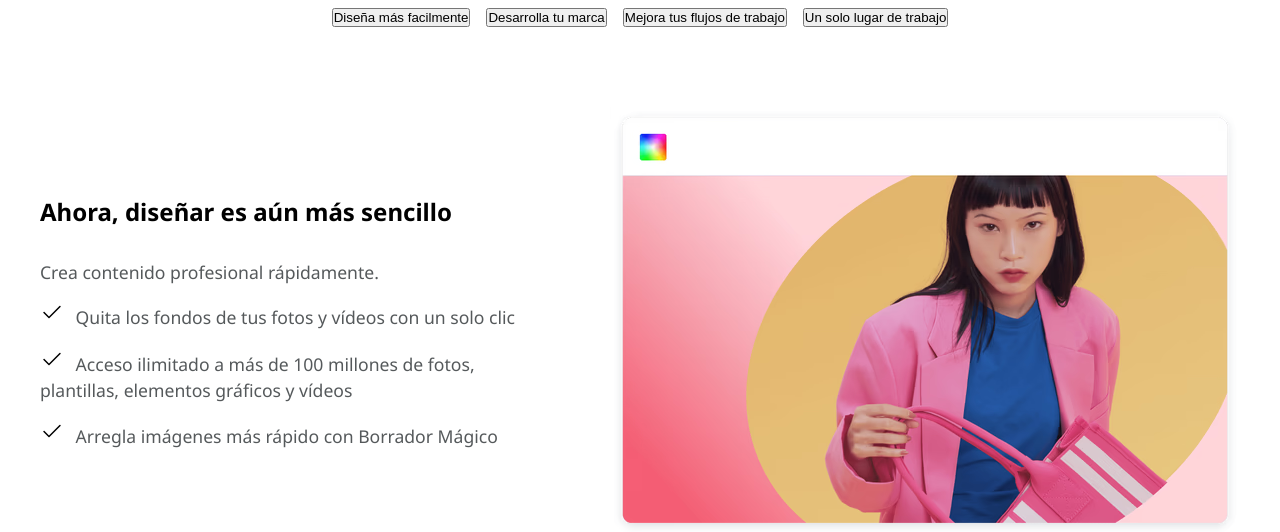
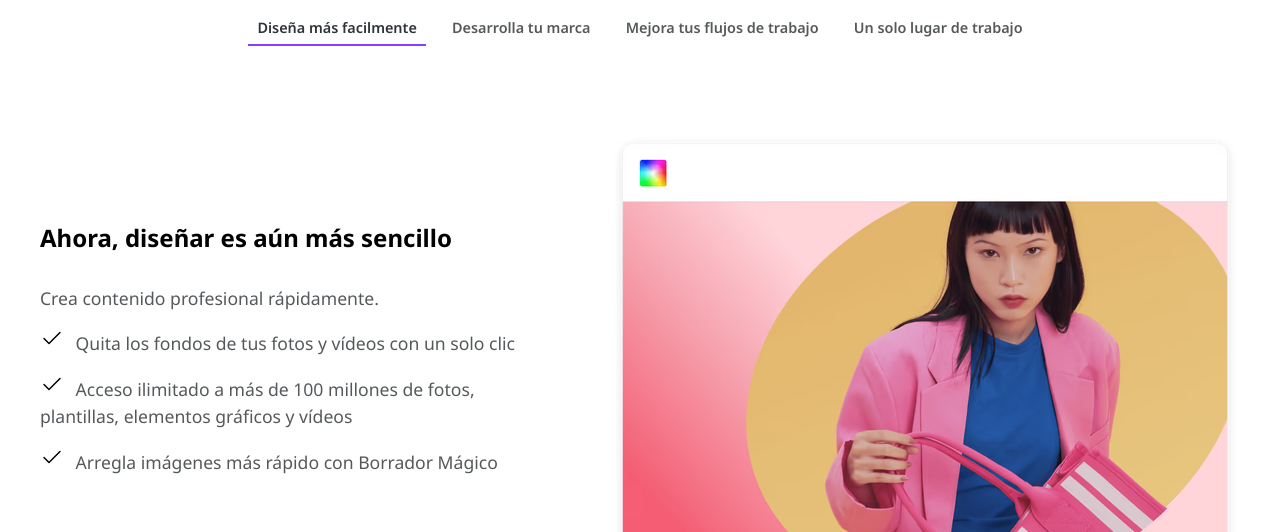
Before and after one commit to Samuel-Gom/componentes, a plain HTML site: page multi-tabs/index.html in a window 1280 px wide. Shown: the part 139-671 px from the top of the page. Drawn offline with Linux system fonts and the light colour scheme.

Commit message:
add styles for section and buttons are visible or hidden

```diff
--- a/multi-tabs/css/style.css
+++ b/multi-tabs/css/style.css
@@ -48,44 +48,65 @@ body {
   height: 0;
 }
 
-.block__link {
+.block__button {
   position: relative;
   padding: .6rem;
+  font-family: inherit;
   font-size: .9rem;
   font-weight: 600;
   color: var(--text-color-opacity);
-  text-decoration: none;
+  cursor: pointer;
   white-space: nowrap;
+  background-color: transparent;
+  border: none;
+  transition: color .2s;
 }
 
-.block__link:hover {
-  color: var(--text-color);
-}
-
-.block__link::after {
+.block__button::after {
   content: '';
   position: absolute;
   left: 0;
   bottom: 0;
-  display: block;
   width: 100%;
   height: 2px;
   background-color: var(--primary-color);
-  transform: scaleX(0);
-  transition: transform .5s;
+  transform: scaleX(0); /* Por defecto el after no tiene un tamaño */
+  transition: transform .3s;
 }
 
-.block__link:hover::after {
+.block__button:hover,
+.block__button--selected {
+  color: var(--text-color); /* Se aplicara cuando se de click al button */
+}
+
+/* Se aplicara cuando se de click al button */
+.block__button--selected::after {
   transform: scaleX(1);
 }
 
+.group-sections {
+  display: grid;
+  grid-template-areas: "content";
+  overflow-x: hidden;
+}
+
 .content {
+  grid-area: content;
   width: 100%;
   display: flex;
   flex-direction: column;
   justify-content: space-between;
   align-items: center;
   gap: 2rem;
+  visibility: hidden; /* Por defecto la seccion esta oculta */
+  transform: translateX(100%);
+  transition: transform .8s;
+}
+
+/* Se aplicara a la seccion correspondiente cuando se de click a su respectivo button */
+.content--visible {
+  visibility: visible;
+  transform: translateX(0);
 }
 
 .content__subtitle {
```
